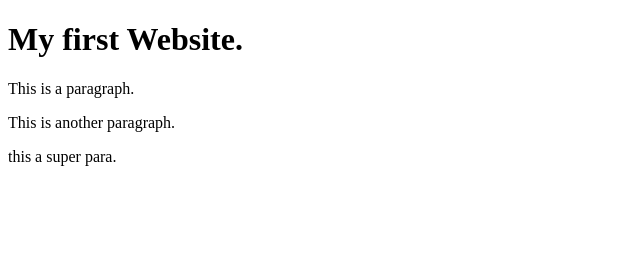
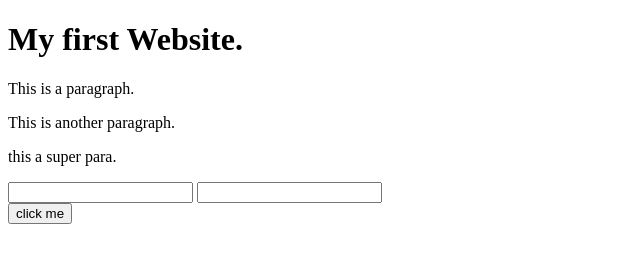
Before and after one commit to as-shamrat/my-second-website, a plain HTML site: page index.html in a window 1280 px wide. Shown: the whole page, without its empty margins (0-640 px from the left). Drawn offline with Linux system fonts and the light colour scheme.

Commit message:
my button is added

```diff
--- a/index.html
+++ b/index.html
@@ -10,6 +10,10 @@
     <p>This is a paragraph.</p>
     <p>This is another paragraph.</p>
     <p>this a super para.</p>
+    <input type="text">
+    <input type="password">
+    <br>
+    <button>click me</button>
 
 
 </body>
```
